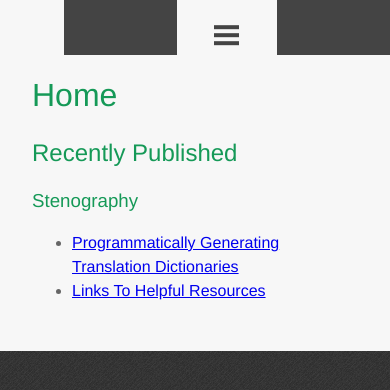
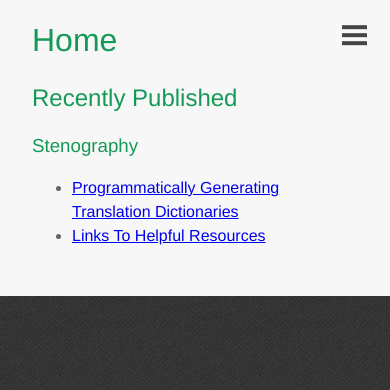
Before and after one commit to StevenTammen/StevenTammen.github.io, a Jekyll site: the page built from index.md, in a window 390 px wide. Shown: the top 390 px of the page. Built offline with Jekyll 4.4.1, drawn with Linux system fonts in a browser that asks for light colours.

Commit message:
Update stylesheet.css

```diff
--- a/assets/stylesheets/stylesheet.css
+++ b/assets/stylesheets/stylesheet.css
@@ -309,7 +309,7 @@
         -ms-user-select: none;
         user-select: none;
         display: block;
-        width: 100%;
+        width: 70px;
         height: 55px;
         float: right;
         margin: 0 -2em 1em 0;
```
